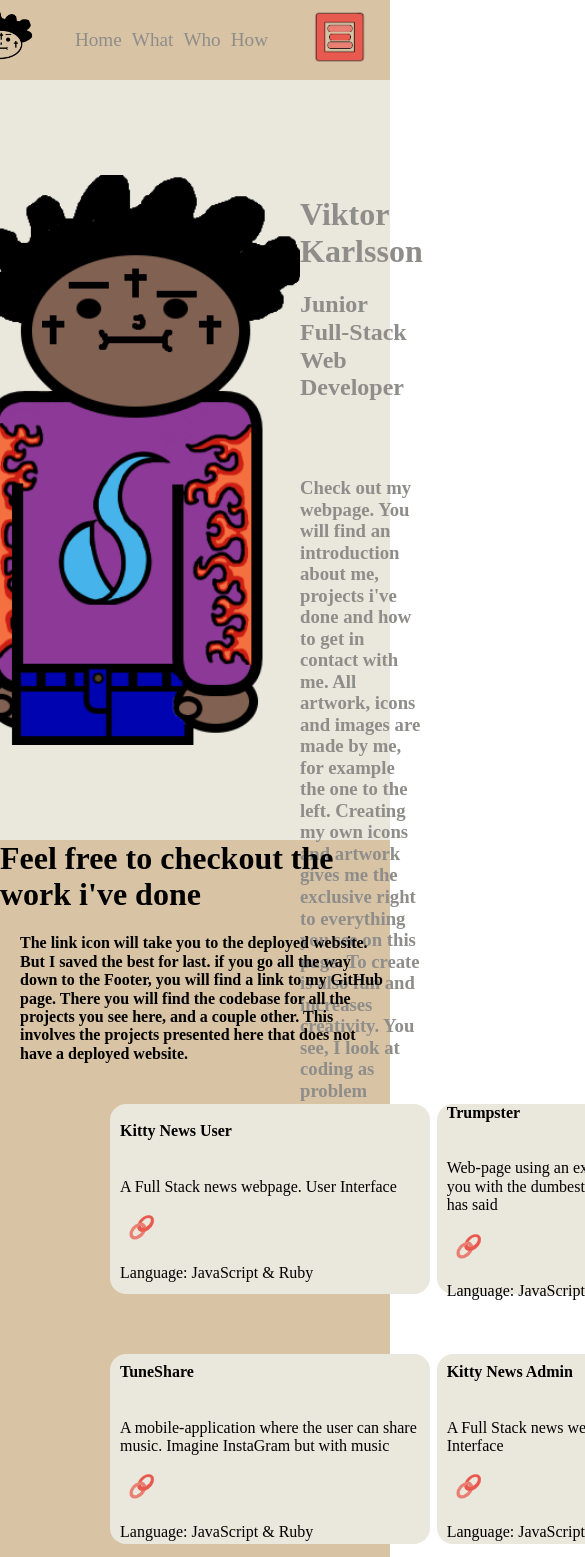
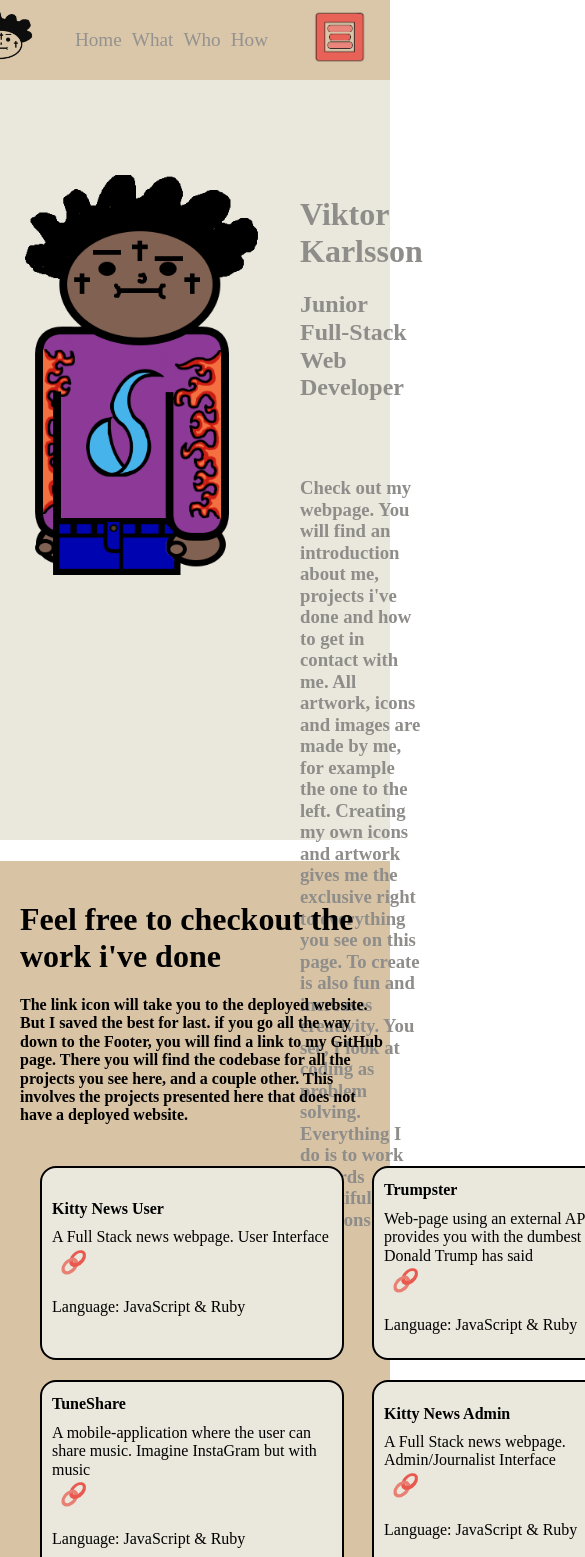
Before and after one commit to ViktorHek/Portfolio, a React (Create React App) app: page / in a window 390 px wide. Shown: the top 1557 px of the page, 585 px wide, since content can reach past the window. Built offline with nearby package versions, Linux system fonts and the light colour scheme.

Commit message:
extracting hamburger menu to seperate component. modifying styling for what page

```diff
--- /dev/null
+++ b/src/components/header/HamburgerMenu.jsx
@@ -0,0 +1,71 @@
+import React, { useState } from 'react'
+import { Link as LinkRoute } from 'react-router-dom'
+import './Header.css'
+
+const HamburgerMenu = () => {
+  const [isClicked, setIsClicked] = useState(false)
+
+  const hamburgerToggle = () => setIsClicked(!isClicked)
+  const closeHamburger = () => setIsClicked(false)
+
+  return (
+    <div
+      className={
+        isClicked ? 'hamburger_menu_container_active' : 'hamburger_container'
+      }
+      onClick={hamburgerToggle}
+    >
+      {isClicked ? (
+        <>
+          <div className="Xit_icon_container">
+            <img
+              src="images/Xit.png"
+              alt="Exit"
+              onClick={closeHamburger}
+              className="Xit_icon"
+            />
+          </div>
+          <div className="hamburger_menu_container">
+            <ul className="hamburger_links_container">
+              <li>
+                <LinkRoute
+                  to="/"
+                  className="hamburger_link"
+                  onClick={closeHamburger}
+                >
+                  Home
+                </LinkRoute>
+              </li>
+              <li>
+                <LinkRoute
+                  to="/why"
+                  className="hamburger_link"
+                  onClick={closeHamburger}
+                >
+                  Why
+                </LinkRoute>
+              </li>
+              <li>
+                <LinkRoute
+                  to="/why"
+                  className="hamburger_link"
+                  onClick={closeHamburger}
+                >
+                  Something
+                </LinkRoute>
+              </li>
+            </ul>
+          </div>
+        </>
+      ) : (
+        <img
+          src="images/hamburger_menu_border_new.png"
+          alt="Menu"
+          className="hamburger_img"
+        />
+      )}
+    </div>
+  )
+}
+
+export default HamburgerMenu
--- a/src/components/header/Header.css
+++ b/src/components/header/Header.css
@@ -8,6 +8,7 @@
   position: sticky;
   top: 0;
   z-index: 999;
+  opacity: 95%;
 }
 
 .header_img {
--- a/src/components/header/Header.jsx
+++ b/src/components/header/Header.jsx
@@ -1,15 +1,11 @@
-import React, { useState } from 'react'
+import React from 'react'
 import './Header.css'
 import { Link as LinkScroll } from 'react-scroll'
 import { Link as LinkRoute } from 'react-router-dom'
 import { animateScroll } from 'react-scroll'
+import HamburgerMenu from './HamburgerMenu'
 
 const Header = () => {
-  const [isClicked, setIsClicked] = useState(false)
-
-  const hamburgerToggle = () => setIsClicked(!isClicked)
-  const closeHamburger = () => setIsClicked(false)
-
   return (
     <nav className="main_header_container">
       <LinkRoute to="/">
@@ -44,62 +40,7 @@ const Header = () => {
           How
         </LinkScroll>
       </ul>
-      <div
-        className={
-          isClicked ? 'hamburger_menu_container_active' : 'hamburger_container'
-        }
-        onClick={hamburgerToggle}
-      >
-        {isClicked ? (
-          <>
-            <div className="Xit_icon_container">
-              <img
-                src="images/Xit.png"
-                alt="Exit"
-                onClick={closeHamburger}
-                className="Xit_icon"
-              />
-            </div>
-            <div className="hamburger_menu_container">
-              <ul className="hamburger_links_container">
-                <li>
-                  <LinkRoute
-                    to="/"
-                    className="hamburger_link"
-                    onClick={closeHamburger}
-                  >
-                    Home
-                  </LinkRoute>
-                </li>
-                <li>
-                  <LinkRoute
-                    to="/why"
-                    className="hamburger_link"
-                    onClick={closeHamburger}
-                  >
-                    Why
-                  </LinkRoute>
-                </li>
-                <li>
-                  <LinkRoute
-                    to="/why"
-                    className="hamburger_link"
-                    onClick={closeHamburger}
-                  >
-                    Something
-                  </LinkRoute>
-                </li>
-              </ul>
-            </div>
-          </>
-        ) : (
-          <img
-            src="images/hamburger_menu_border_new.png"
-            alt="Menu"
-            className="hamburger_img"
-          />
-        )}
-      </div>
+      <HamburgerMenu />
     </nav>
   )
 }
--- a/src/components/pages/intro/Intro.css
+++ b/src/components/pages/intro/Intro.css
@@ -20,9 +20,9 @@
 }
 
 .intro_background_image {
+  height: 400px;
   width: 300px;
   object-fit: cover;
-
 }
 
 .intro_title {
--- a/src/components/pages/what/ProjectCard.jsx
+++ b/src/components/pages/what/ProjectCard.jsx
@@ -4,21 +4,22 @@ import './What.css'
 const ProjectCard = ({ project }) => {
   return (
     <li key={project.id} className="main_card_container">
-        <h4>{project.name}</h4>
+      <h4 className="project_title">{project.name}</h4>
       <div className="card_container">
-        <p>{project.description}</p>
+        <p className="project_description" >{project.description}</p>
         {project.link ? (
-          <div onClick={() => window.open(`${project.link}`)}>
-            <button className="project_button">
+          <button
+            className="project_button"
+            onClick={() => window.open(`${project.link}`)}
+          >
             <img
               src="/images/link_red_NoBak.png"
               alt="Link"
               className="project_image"
             />
           </button>
-          </div>
         ) : null}
-        <p>Language: {project.language}</p>
+        <p className="project_language">Language: {project.language}</p>
       </div>
     </li>
   )
--- a/src/components/pages/what/What.css
+++ b/src/components/pages/what/What.css
@@ -1,6 +1,6 @@
 .main_what_container {
-  background-color: #D8C3A5;
-  /* top: 0; */
+  background-color: #d8c3a5;
+  height: 100vh;
 }
 
 .main_card_container {
@@ -8,11 +8,11 @@
   flex-direction: column;
   /* border: 1px solid; */
   width: 300px;
-  height: 170px;
-  background-color: #EAE7DC;
+  height: 190px;
+  background-color: #eae7dc;
   justify-content: center;
-  padding: 10px;
   margin-top: 20px;
+  border: 2px solid black;
   border-radius: 1rem;
 }
 
@@ -23,32 +23,57 @@
   /* display: grid;
   grid-template-rows: auto; */
   /* justify-content: flex-start; */
-  grid-template-rows: repeat(5, auto);
+  grid-template-rows: repeat(4, auto);
   /* background: blue; */
   /* border: 2px solid black; */
   justify-content: space-between;
-  height: 500px;
+  height: 300px;
   width: 1300px;
-  margin-left: 70px;
-  margin-right: 70px;
+  /* margin-left: 70px;
+  margin-right: 70px; */
+}
+
+.what_title {
+  padding-top: 40px;
+  margin-left: 20px;
+}
+
+.what_text {
+  padding-left: 20px;
+}
+
+.card_container {
+  padding: 10px;
+  margin: 0px;
+}
+
+.project_title {
+  margin-left: 10px;
+  margin-top: 10px;
+  margin-bottom: 0px;
+}
+
+.project_description {
+  margin: 0px;
+  padding: 0px;
 }
 
 .project_image {
   height: 30px;
+  width: 30px;
 }
 
 .project_button {
-  background-color: #EAE7DC;
+  background-color: #eae7dc;
   border: none;
   height: 30px;
   width: 30px;
   cursor: pointer;
 }
 
-.what_title {
-  margin: 0px;
+.project_language {
+  position: sticky;
+  align-self: flex-end;
+  padding-bottom: 5px;
+  margin-bottom: 5px;
 }
-
-.what_text {
-  padding-left: 20px;
-}
```
Lines whose indentation alone changed are shown as unchanged.
